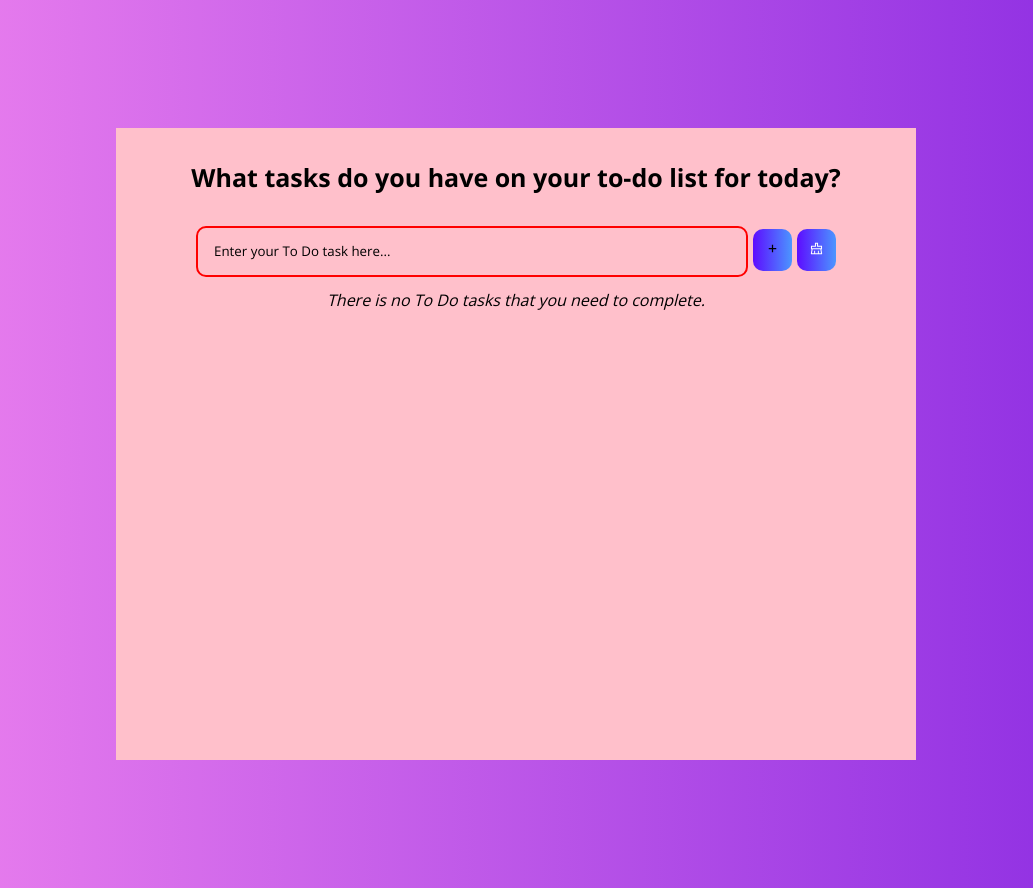
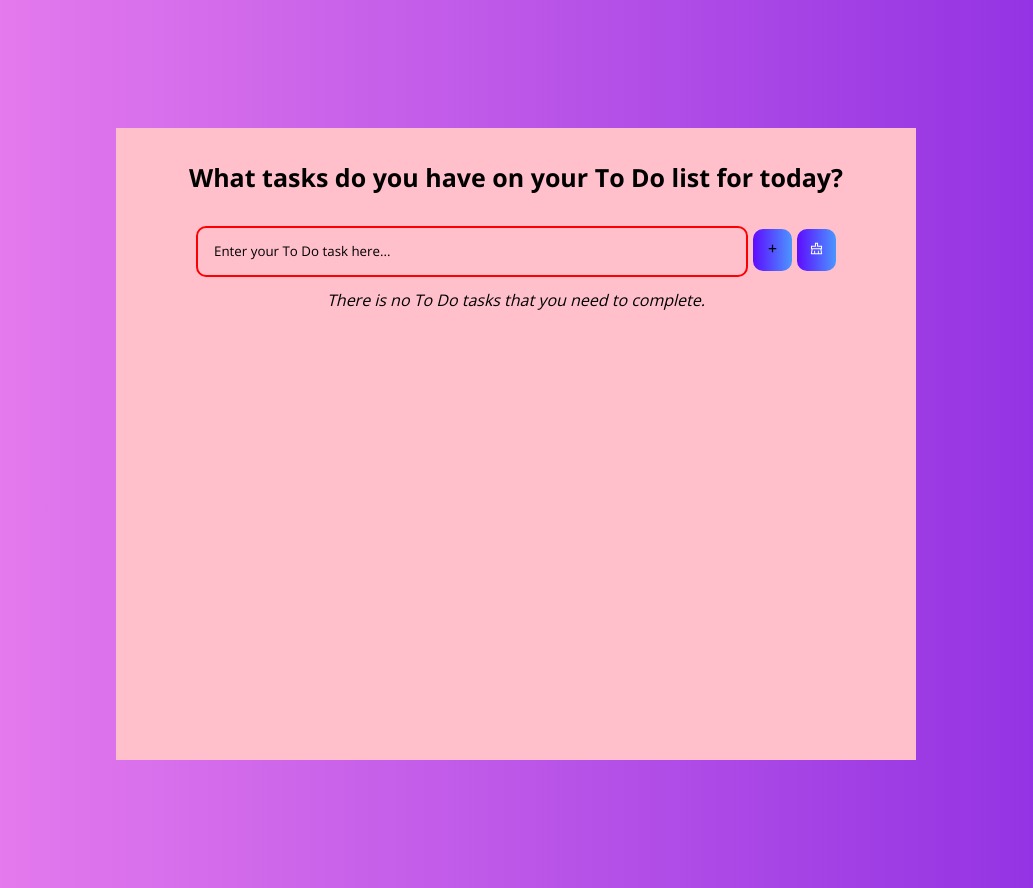
Before and after one commit to katarighe/react-todo-app, a React (Vite) app: page / in a window 1280 px wide. Shown: the whole page, without its empty margins (124-1157 px from the left). Built offline with nearby package versions, Linux system fonts and the light colour scheme.

Commit message:
Separate the todo to To Do

```diff
--- a/src/components/ToDoList.jsx
+++ b/src/components/ToDoList.jsx
@@ -45,7 +45,7 @@ function ToDoList() {
 
   return (
     <div>
-      <h1>What tasks do you have on your to-do list for today?</h1>
+      <h1>What tasks do you have on your To Do list for today?</h1>
       <ToDoForm onSubmit={addTodo} clearTodo={clearTodo} />
       <ToDoCount todos={todos} />
       <ToDo todos={todos} completeTodo={completeTodo} removeTodo={removeTodo} />
```
